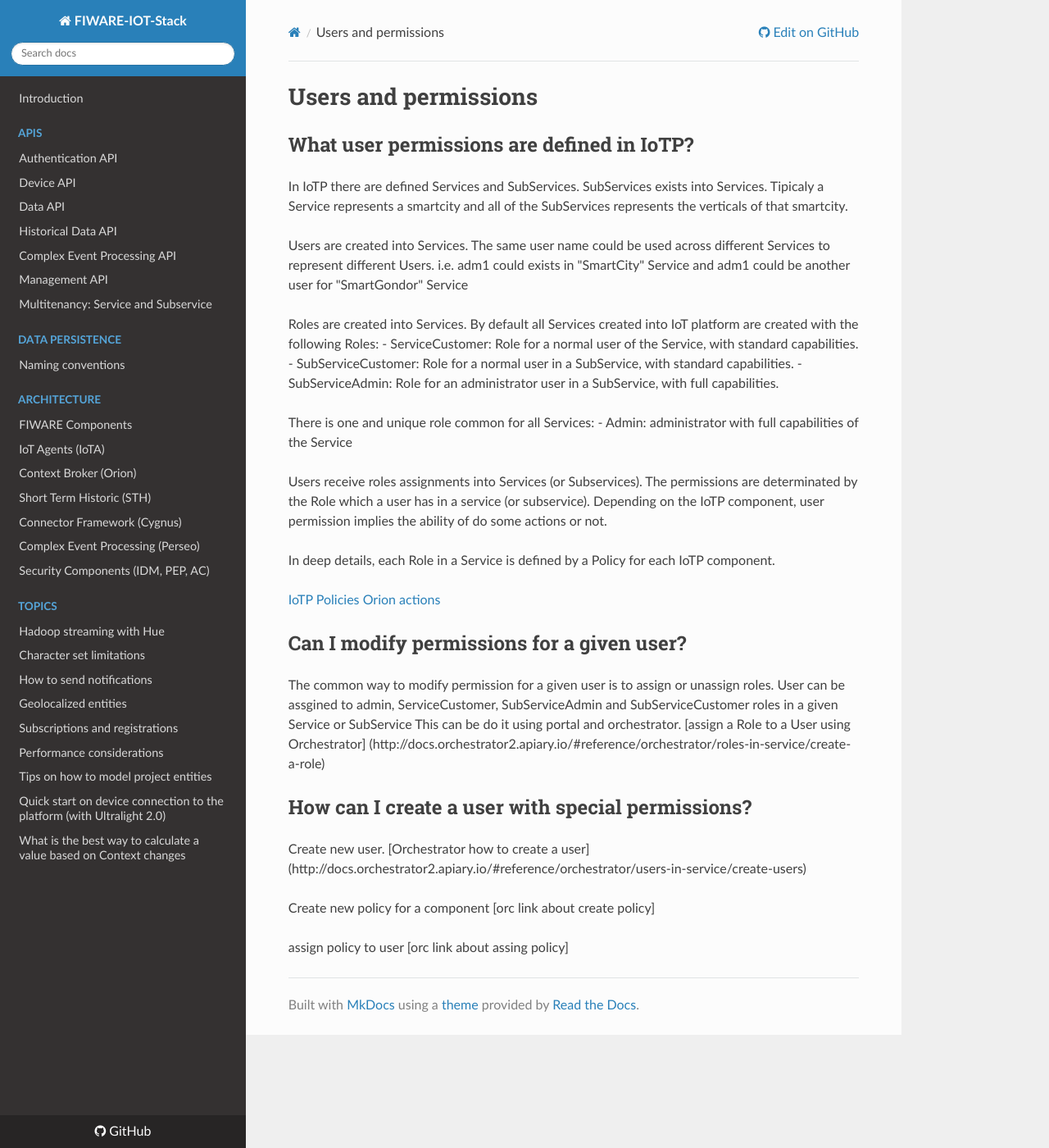
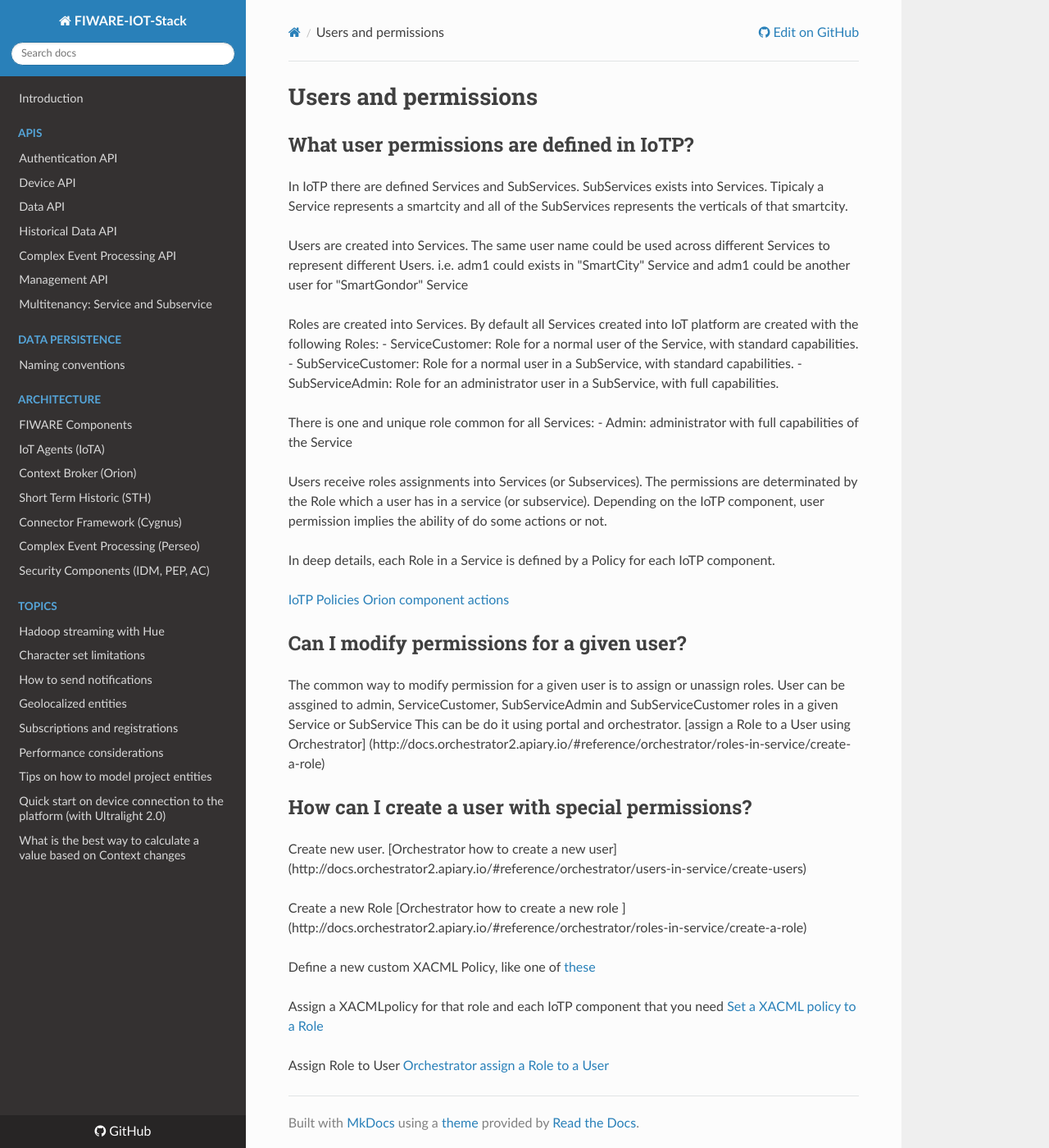
Before and after one commit to telefonicaid/thinking-cities, an MkDocs documentation site: the page built from docs/topics/user_permissions.md, in a window 1280 px wide and 1400 px high. Shown: the whole window at 82% size. Built offline with MkDocs 1.6.1, drawn with Linux system fonts in a browser that asks for light colours; nearby versions of some CDN libraries; old or Windows-style settings are respelled for this version of MkDocs.

Commit message:
describe how to assign special permissions

```diff
--- a/docs/topics/user_permissions.md
+++ b/docs/topics/user_permissions.md
@@ -25,8 +25,7 @@ of do some actions or not.
 In deep details, each Role in a Service is defined by a Policy for each IoTP component.
 
 [IoTP Policies](https://github.com/telefonicaid/orchestrator/tree/master/src/orchestrator/core/policies)
-[Orion actions](https://github.com/telefonicaid/fiware-pep-steelskin#-rules-to-determine-the-context-broker-action-from-the-request)
-
+[Orion component actions](https://github.com/telefonicaid/fiware-pep-steelskin#-rules-to-determine-the-context-broker-action-from-the-request)
 
 
 ## Can I modify permissions for a given user?
@@ -35,12 +34,18 @@ User can be assgined to admin, ServiceCustomer, SubServiceAdmin and SubServiceCu
 This can be do it using portal and orchestrator.
 [assign a Role to a User using Orchestrator] (http://docs.orchestrator2.apiary.io/#reference/orchestrator/roles-in-service/create-a-role)
 
+
 ## How can I create a user with special permissions?
 Create new user.
-[Orchestrator how to create a user] (http://docs.orchestrator2.apiary.io/#reference/orchestrator/users-in-service/create-users)
+[Orchestrator how to create a new user] (http://docs.orchestrator2.apiary.io/#reference/orchestrator/users-in-service/create-users)
 
-Create new policy for a component
-[orc link about create policy]
+Create a new Role
+[Orchestrator how to create a new role ] (http://docs.orchestrator2.apiary.io/#reference/orchestrator/roles-in-service/create-a-role)
 
-assign policy to user
-[orc link about assing policy]
+Define a new custom XACML Policy, like one of [these](https://github.com/telefonicaid/orchestrator/tree/master/src/orchestrator/core/policies)
+
+Assign a XACMLpolicy for that role and each IoTP component that you need
+[Set a XACML policy to a Role](http://docs.orchestrator2.apiary.io/#reference/orchestrator/role-in-service/set-xacml-policy-role)
+
+Assign Role to User
+[Orchestrator assign a Role to a User](http://docs.orchestrator2.apiary.io/#reference/orchestrator/role-assigment/assign-role-to-user)
```
